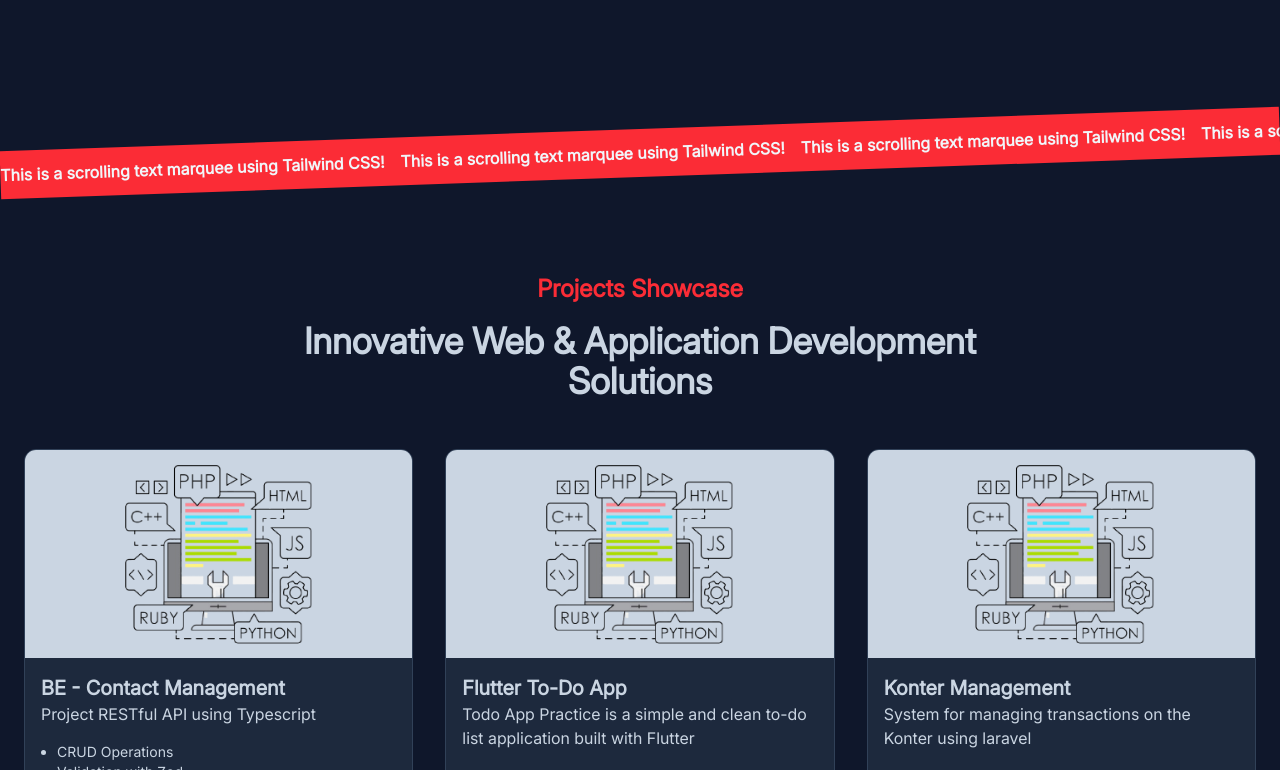
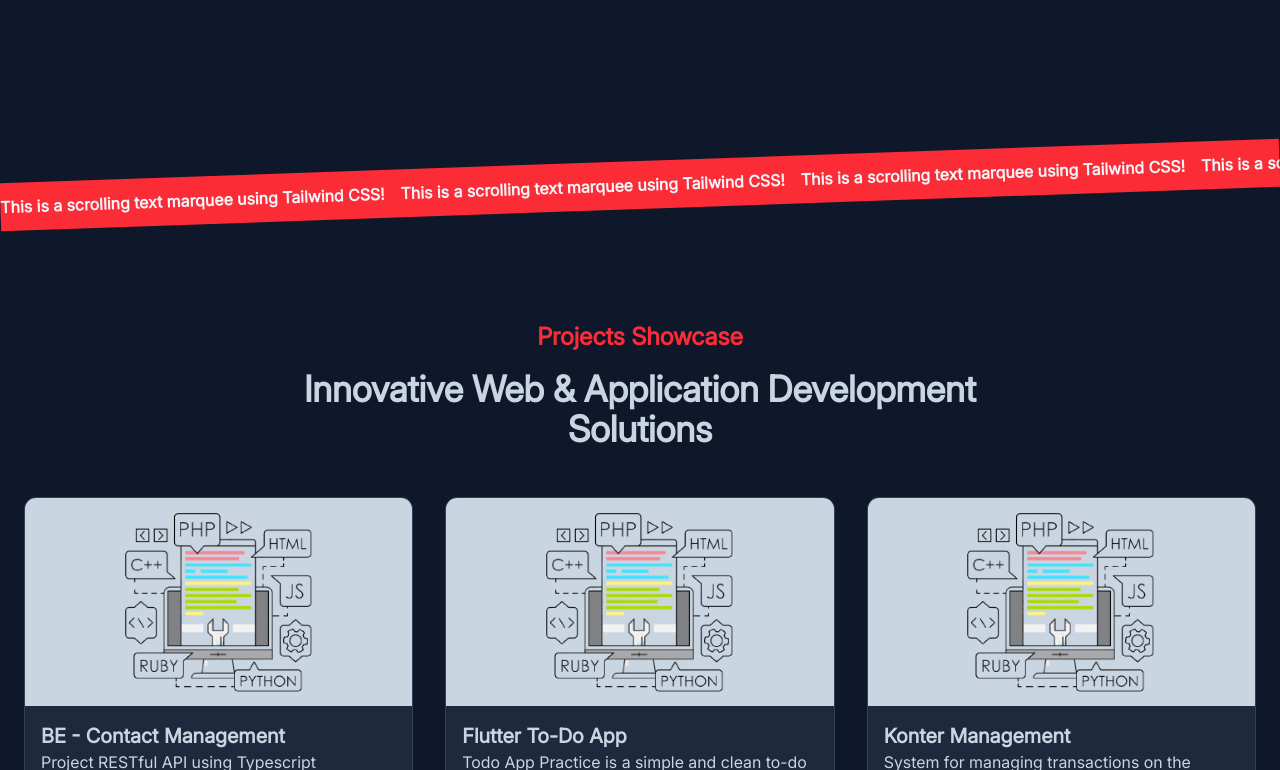
Before and after one commit to mfdpdev/personal-site, a React (Vite) app: page / in a window 1280 px wide. Shown: the part 1690-2460 px from the top of the page. Built offline with nearby package versions, Linux system fonts and the light colour scheme.

Commit message:
feat(marquee): Apply an intersection observer to the marquee section

```diff
--- a/src/components/About.jsx
+++ b/src/components/About.jsx
@@ -13,7 +13,7 @@ export default function About(){
   return (
     <>
       <div className="mt-12 text-slate-300 flex gap-6 flex-wrap w-full">
-        <div ref={aboutRef} className={`sm:flex-3 ${aboutInView ? "opacity-100" : "opacity-0"} transition-all duration-[1s]`}>
+        <div ref={aboutRef} className={`sm:flex-3 ${aboutInView ? "opacity-100" : "opacity-0"} transform transition duration-[1s]`}>
           <h1 className="text-xl mb-10 font-bold">About Me</h1>
           <div className="space-y-9">
             <p className="text-justify">Lorem ipsum dolor sit amet, consectetur adipiscing elit. Nulla venenatis, justo eget fermentum gravida, nulla metus tincidunt purus, sed volutpat nisl lectus et metus. Integer sollicitudin dui ac nibh feugiat, at elementum leo tincidunt. Phasellus varius euismod massa, nec condimentum odio luctus vel. Sed fringilla justo sit amet augue facilisis, nec auctor eros condimentum.</p>
@@ -22,7 +22,7 @@ export default function About(){
           </div>
         </div>
         <div className="lg:flex-1"></div>
-        <div ref={skillsRef} className={`sm:flex-3 ${skillsInView ? "translate-y-0 opacity-100" : "translate-y-10 opacity-0"} transition-all duration-[1s]`}>
+        <div ref={skillsRef} className={`sm:flex-3 ${skillsInView ? "translate-y-0 opacity-100" : "translate-y-10 opacity-0"} transform transition duration-[1s]`}>
           <h1 className="text-xl mb-10 font-bold">Skills</h1>
           <div className="flex gap-5 flex-wrap">
             <div className="cursor-pointer px-3 py-1 bg-slate-700 text-slate-300 rounded font-bold">
--- a/src/components/Hero.jsx
+++ b/src/components/Hero.jsx
@@ -45,7 +45,7 @@ export default function Hero(){
     <>
       <div className="flex flex-wrap mt-6 gap-8">
         <div className="sm:flex-1">
-          <div ref={heroRef} className={`${heroInView ? "translate-x-0 opacity-100" : "-translate-x-full opacity-0"} transition-all duration-[1s] space-y-2 text-slate-700 p-6 w-full bg-slate-300 hero-shape`}>
+          <div ref={heroRef} className={`${heroInView ? "translate-x-0 opacity-100" : "-translate-x-full opacity-0"} transform transition duration-[1s] space-y-2 text-slate-700 p-6 w-full bg-slate-300 hero-shape`}>
             <h3 className="text-2xl">Hello! World</h3>
             <h1 className="font-extrabold text-3xl" >I'm Muhammad Firmandani Pramoedya</h1>
             <h2 className="text-4xl font-bold" ref={developerRef}>{developerText}</h2>
@@ -53,7 +53,7 @@ export default function Hero(){
               I'm passionate about software and web development, design, mobile apps, and exploring new technologies. Let's connect and create something amazing together!
             </p>
           </div>
-          <div ref={socialRef} className={`${socialInView ? "translate-x-0 opacity-100" : "-translate-x-full opacity-0"} transition-all duration-[1.2s] text-slate-300 mt-6 w-full`}>
+          <div ref={socialRef} className={`${socialInView ? "translate-x-0 opacity-100" : "-translate-x-full opacity-0"} transform transition duration-[1.2s] text-slate-300 mt-6 w-full`}>
             <p>Find Me On Social Media</p>
             <div className="w-full mt-4 flex gap-4 flex-wrap">
               <div className="flex justify-center items-center hover:animate-bounceUpDown hover:bg-red-500 rounded-lg h-10 w-10 bg-slate-500">
--- a/src/components/Marquee.jsx
+++ b/src/components/Marquee.jsx
@@ -1,7 +1,14 @@
+import { useInView } from "react-intersection-observer"
+
 export default function Marquee(){
+  const { ref, inView } = useInView({
+    threshold: 0.5,
+    triggerOnce: true,
+  })
   return (
     <>
-      <div className="-rotate-2 -z-1 h-12 flex items-center bg-red-500 text-slate-100 font-bold mt-24 absolute w-full left-0 ">
+      <div ref={ref} className={`-z-1 h-36 absolute mt-20 left-0 overflow-hidden ${inView ? "w-full" : "w-0"} transition-all duration-[1s]`}>
+        <div className="-rotate-2 -z-1 h-12 flex items-center bg-red-500 text-slate-100 font-bold absolute w-full left-0 top-1/2 transform -translate-y-1/2">
           <div className="flex gap-4 overflow-hidden whitespace-nowrap">
             <span className="">This is a scrolling text marquee using Tailwind CSS!</span>
             <span className="">This is a scrolling text marquee using Tailwind CSS!</span>
@@ -12,6 +19,7 @@ export default function Marquee(){
             <span className="">This is a scrolling text marquee using Tailwind CSS!</span>
           </div>
         </div>
+      </div>
     </>
   )
 }
--- a/src/components/Projects.jsx
+++ b/src/components/Projects.jsx
@@ -3,7 +3,7 @@ import defaultProject from "./../assets/images/default.png"
 export default function Projects(){
   return (
     <>
-      <div className="mt-60 text-slate-300">
+      <div className="mt-72 text-slate-300">
         <div className="w-2/3 mx-auto">
           <h3 className="text-2xl font-bold text-red-500 text-center">Projects Showcase</h3>
           <h1 className="text-4xl font-bold mt-4 text-center">Innovative Web & Application Development Solutions</h1>
--- a/src/components/Timeline.jsx
+++ b/src/components/Timeline.jsx
@@ -29,7 +29,7 @@ export default function Timeline(){
         </div>
         <div className="hidden lg:block lg:flex-1">
         </div>
-        <div ref={timelineRef} className={`sm:flex-3 ${timelineInView ? "translate-x-0 opacity-100" : "translate-x-full opacity-0"} transition-all duration-[1s]`}>
+        <div ref={timelineRef} className={`transform sm:flex-3 ${timelineInView ? "translate-x-0 opacity-100" : "translate-x-full opacity-0"} transition duration-[1s]`}>
           <div className="relative -z-1">
             <div className="left-[7px] absolute border-l-1 border-r-1 border-slate-100 h-full">
             </div>
```
Lines whose indentation alone changed are shown as unchanged.
